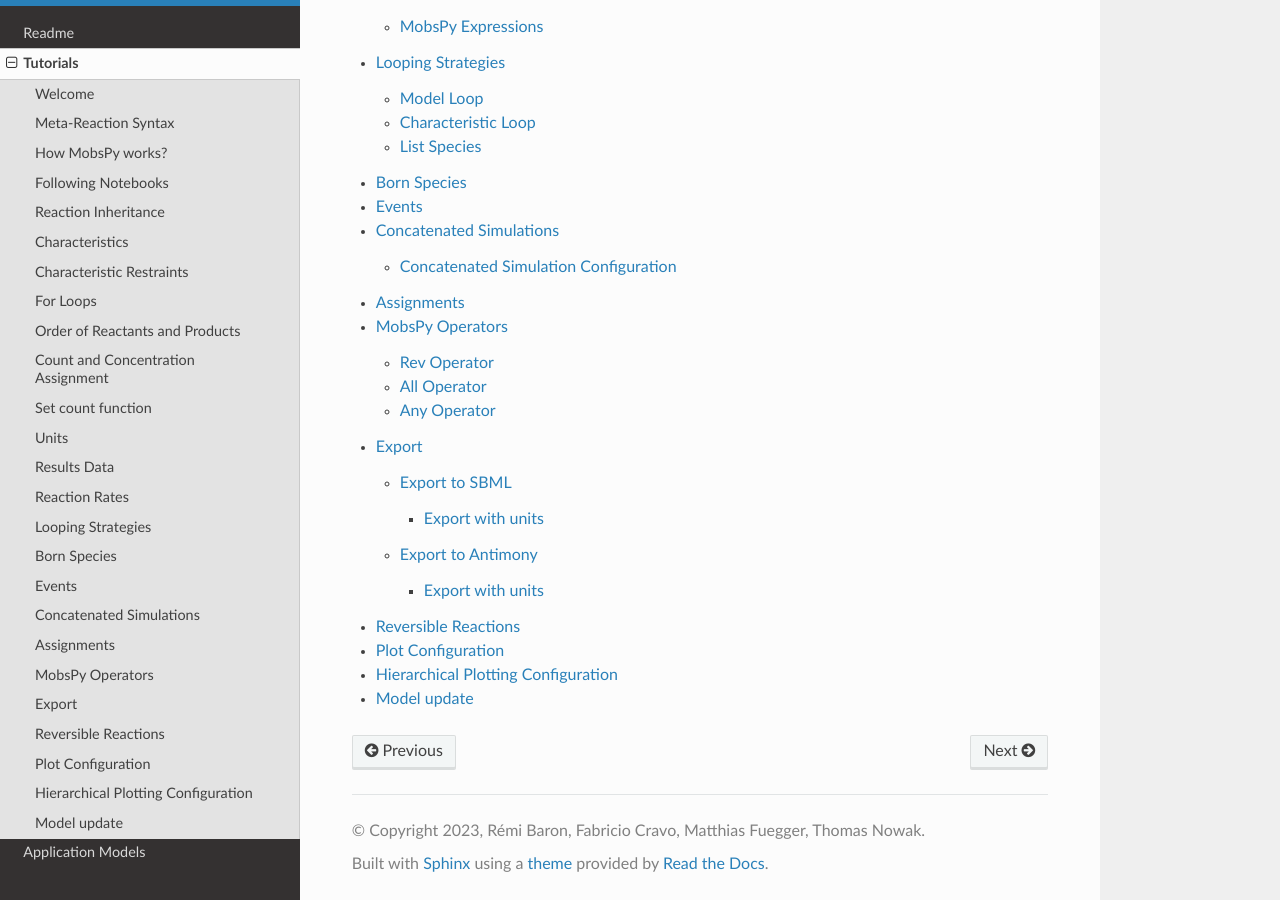
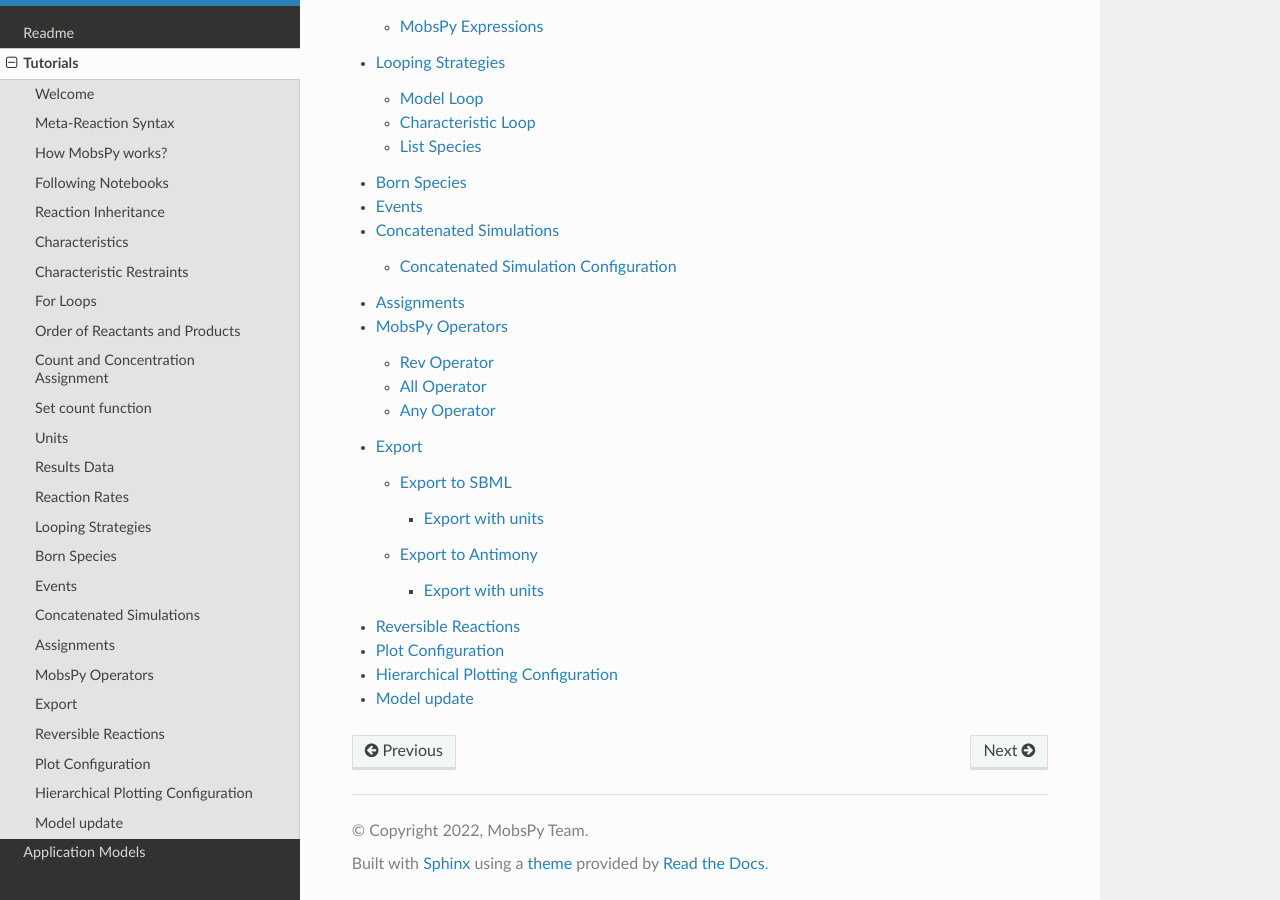
Before and after one commit to ROBACON/mobspy, a Sphinx documentation site: the page built from docs/tutorial.rst, in a window 1280 px wide and 900 px high, scrolled down 613 px. Built offline with Sphinx 7.4.7 and the Read the Docs theme 3.1.0, drawn with Linux system fonts in a browser that asks for light colours.

Commit message:
Changed RDC config

```diff
--- a/docs/conf.py
+++ b/docs/conf.py
@@ -9,13 +9,12 @@
 import os
 import sys
 
-sys.path.insert(0, os.path.abspath('.'))
-sys.path.insert(0, os.path.abspath('../'))
+sys.path.insert(0, os.path.abspath("."))
+sys.path.insert(0, os.path.abspath("../"))
 
-project = 'MobsPy'
-copyright = '2023, Rémi Baron, Fabricio Cravo, Matthias Fuegger, Thomas Nowak'
-author = 'Rémi Baron, Fabricio Cravo, Matthias Fuegger, Thomas Nowak'
-release = '2.2'
+project = "MobsPy"
+copyright = "2022, MobsPy Team"
+author = "MobsPy Team"
 
 # -- General configuration ---------------------------------------------------
 # https://www.sphinx-doc.org/en/master/usage/configuration.html#general-configuration
@@ -35,11 +34,11 @@
 autosummary_generate = True
 
 
-templates_path = ['_templates']
-exclude_patterns = ['_build', '_templates', 'Thumbs.db', '.DS_Store']
+templates_path = ["_templates"]
+exclude_patterns = ["_build", "_templates", "Thumbs.db", ".DS_Store"]
 
 # -- Options for HTML output -------------------------------------------------
 # https://www.sphinx-doc.org/en/master/usage/configuration.html#options-for-html-output
 
-html_theme = 'sphinx_rtd_theme'
-html_static_path = ['../_static']
+html_theme = "sphinx_rtd_theme"
+html_static_path = ["../_static"]
```
